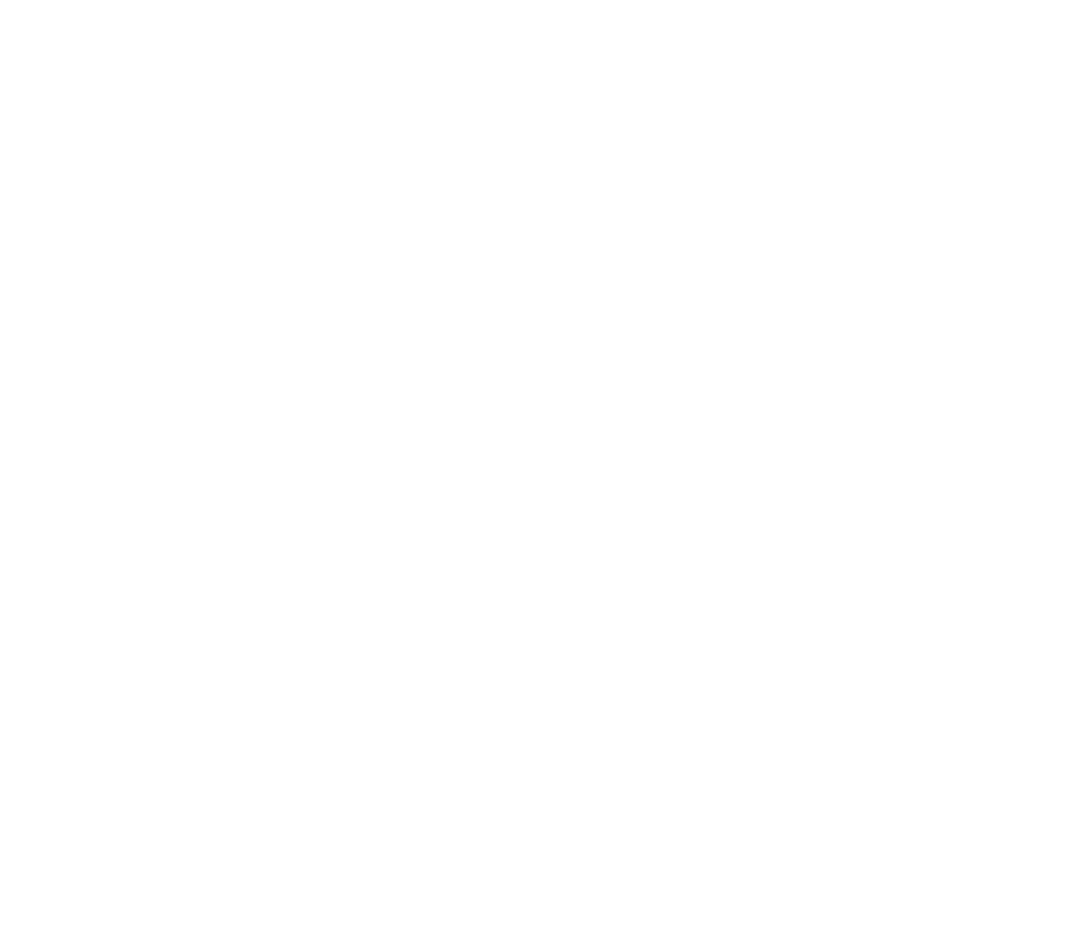
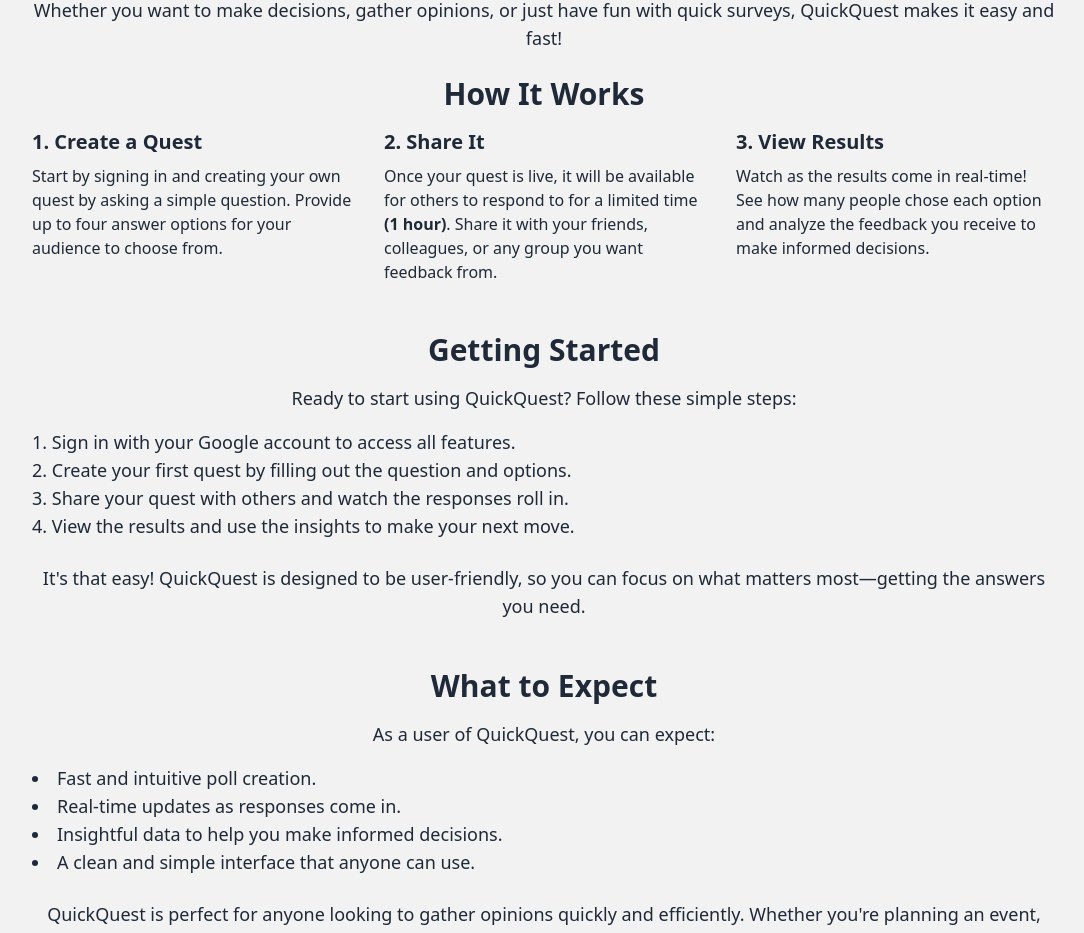
Before and after one commit to DhihanA/react-surveyor, a Next.js app: page /info in a window 1280 px wide. Shown: the part 240-1173 px from the top of the page, without its empty margins (96-1180 px from the left). Before the commit the page ends 800 px from the top, so only its background shows below. Built offline with nearby package versions, Linux system fonts and the light colour scheme; no server answers.

Commit message:
info page completion (?)

```diff
--- a/src/pages/info/index.jsx
+++ b/src/pages/info/index.jsx
@@ -1,7 +1,79 @@
 export default function Info() {
     return (
-        <div>
-            INFO
+      <div className="min-h-screen bg-base-200 py-12 px-6">
+        {/* the max-w-5xl determines how spreadout everything is here */}
+        <div className="max-w-5xl mx-auto text-center">
+          <h1 className="text-5xl font-bold mb-8">What is QuickQuest?</h1>
+          <p className="text-lg mb-6">
+            QuickQuest is a platform that lets you create quick, one-question polls and gather instant feedback from your audience. Whether you want to make decisions, gather opinions, or just have fun with quick surveys, QuickQuest makes it easy and fast!
+          </p>
+
+          <div className="mb-12">
+            <h2 className="text-3xl font-semibold mb-4">How It Works</h2>
+            <div className="grid grid-cols-1 md:grid-cols-3 gap-8 text-left">
+              <div className="info-step">
+                <i className="fas fa-question-circle text-4xl mb-4 text-primary"></i>
+                <h3 className="text-xl font-bold mb-2">1. Create a Quest</h3>
+                <p>
+                  Start by signing in and creating your own quest by asking a simple question. Provide up to four answer options for your audience to choose from.
+                </p>
+              </div>
+              <div className="info-step">
+                <i className="fas fa-share-alt text-4xl mb-4 text-primary"></i>
+                <h3 className="text-xl font-bold mb-2">2. Share It</h3>
+                <p>
+                  Once your quest is live, it will be available for others to respond to for a limited time <b>(1 hour)</b>. Share it with your friends, colleagues, or any group you want feedback from.
+                </p>
+              </div>
+              <div className="info-step">
+                <i className="fas fa-chart-line text-4xl mb-4 text-primary"></i>
+                <h3 className="text-xl font-bold mb-2">3. View Results</h3>
+                <p>
+                  Watch as the results come in real-time! See how many people chose each option and analyze the feedback you receive to make informed decisions.
+                </p>
+              </div>
+            </div>
+          </div>
+
+          <div className="mb-12">
+            <h2 className="text-3xl font-semibold mb-4">Getting Started</h2>
+            <p className="text-lg mb-4">
+              Ready to start using QuickQuest? Follow these simple steps:
+            </p>
+            <ul className="list-decimal list-inside text-left text-lg mb-6">
+              <li>Sign in with your Google account to access all features.</li>
+              <li>Create your first quest by filling out the question and options.</li>
+              <li>Share your quest with others and watch the responses roll in.</li>
+              <li>View the results and use the insights to make your next move.</li>
+            </ul>
+            <p className="text-lg">
+              It's that easy! QuickQuest is designed to be user-friendly, so you can focus on what matters most—getting the answers you need.
+            </p>
+          </div>
+
+          <div className="mb-12">
+            <h2 className="text-3xl font-semibold mb-4">What to Expect</h2>
+            <p className="text-lg mb-4">
+              As a user of QuickQuest, you can expect:
+            </p>
+            <ul className="list-disc list-inside text-left text-lg mb-6">
+              <li>Fast and intuitive poll creation.</li>
+              <li>Real-time updates as responses come in.</li>
+              <li>Insightful data to help you make informed decisions.</li>
+              <li>A clean and simple interface that anyone can use.</li>
+            </ul>
+            <p className="text-lg">
+              QuickQuest is perfect for anyone looking to gather opinions quickly and efficiently. Whether you're planning an event, making a decision, or just curious about what others think, QuickQuest is here to help.
+            </p>
+          </div>
+
+          <div>
+            <h2 className="text-3xl font-semibold mb-4">Need Help?</h2>
+            <p className="text-lg">
+              If you have any questions or need assistance, don't hesitate to reach out to me at <a href="mailto:contactquickquest@gmail.com" className="text-primary font-semibold">contactquickquest@gmail.com</a>.
+            </p>
+          </div>
         </div>
+      </div>
     );
-}
+  }
```
